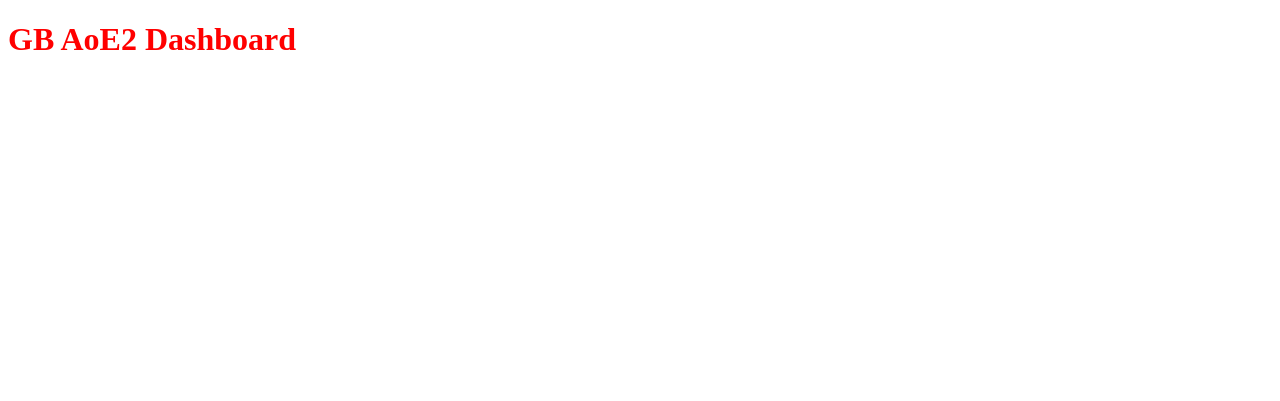
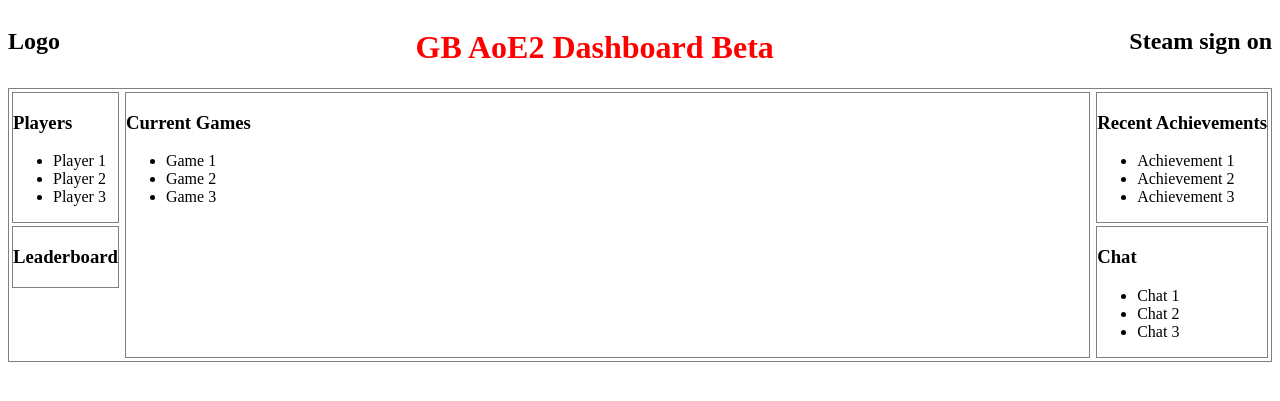
Before and after one commit to sebnaylor/AoE2GB, a PHP site: page / in a window 1280 px wide. Shown: the top 401 px of the page. Run offline with PHP 8.4, Linux system fonts and the light colour scheme.

Commit message:
Added basic html divs and finished the basic leaderboard API request

```diff
--- a/index.html
+++ b/index.html
@@ -10,7 +10,57 @@
   <!-- remove above line when going live -->
 </head>
 <body>
-  <h1>GB AoE2 Dashboard</h1>
+
+  <div class="navbar">
+    <span><h2>Logo</h2></span>
+    <span><h1>GB AoE2 Dashboard Beta</h1></span>
+    <span><h2>Steam sign on</h2></span>
+  </div>
+
+  <div class="container">
+    <div class="lh-side">
+      <div class="players">
+        <h3>Players</h3>
+        <ul>
+          <li>Player 1</li>
+          <li>Player 2</li>
+          <li>Player 3</li>
+        </ul>
+      </div>
+      <div class="leaderboard">
+        <h3>Leaderboard</h3>
+        <ul id="leaderboard-list">
+        </ul>
+      </div>
+    </div>
+    <div class="current-games">
+      <h3>Current Games</h3>
+      <ul>
+        <li>Game 1</li>
+        <li>Game 2</li>
+        <li>Game 3</li>
+      </ul>
+    </div>
+    <div class="rh-side">
+      <div class="recent-achievements">
+        <h3>Recent Achievements</h3>
+        <ul>
+          <li>Achievement 1</li>
+          <li>Achievement 2</li>
+          <li>Achievement 3</li>
+        </ul>
+      </div>
+      <div class="chat">
+        <h3>Chat</h3>
+        <ul>
+          <li>Chat 1</li>
+          <li>Chat 2</li>
+          <li>Chat 3</li>
+        </ul>
+      </div>
+    </div>
+  </div>
+
   <script src="script.js"></script>
 </body>
 </html>
--- a/script.js
+++ b/script.js
@@ -1,45 +1,65 @@
-console.log("Hello From JavaScript!")
 let civs = {}
 // getLeaderboard
 
 // Setting the community steam IDs. Move this to a .env file before going live
-let community = {
-  'Rhea': '76561198259669186',
-  'Crouch': '76561198924852470',
-  'Alfred': '76561198122298655',
-  'Fanjita': 'fanjitatowels',
-  'IamMike_': '76561198313552709',
-  'DanMT': '76561198076329437',
-  'Aten': '76561198113813670',
-  'Tea': '76561198109315523',
-  'Toady': '76561198029951106',
-  'King Boo': 'hrh_king_boo',
-  'Bot Marley': 'xBotMarley',
-  'Hallis': 'Matthew5552',
-  'Steak': '76561198040347770'
-}
+let community = [
+  {name:'Rhea', steam_id:'76561198259669186'},
+  {name:'Crouch', steam_id:'76561198924852470'},
+  {name:'Alfred', steam_id:'76561198122298655'},
+  {name:'Fanjita', steam_id:'76561198001997423'},
+  {name:'IamMike_', steam_id:'76561198313552709'},
+  {name:'DanMT', steam_id:'76561198076329437'},
+  {name:'Aten', steam_id:'76561198113813670'},
+  {name:'Tea', steam_id:'76561198109315523'},
+  {name:'Toady', steam_id:'76561198029951106'},
+  {name:'King Boo', steam_id:'76561198245164292'},
+  {name:'Bot Marley', steam_id:'76561198056640339'},
+  {name:'Hallis', steam_id:'76561198061054857'},
+  {name:'Steak', steam_id:'76561198040347770'}
+]
 // Console log the error if populateCivs doesnt run
-populateCivs().catch( error => {
-  console.log(error.error)
-})
+// populateCivs().catch( error => {
+//   console.log(error.error)
+// })
 
 // Assigning game civs from API to local memory so that I can get the civ name with only a civ ID
 async function populateCivs () {
+  // not sure why I need 2 awaits in the line below. it breaks with just 1
   const response = await (await fetch('https://aoe2.net/api/strings?game=aoe2de&language=en')).json()
   response['civ'].forEach((civ) => {
     civs[civ['id']] = civ['string']
   });
 }
 
-console.log(civs)
-
-getLeaderboard()
+// getLeaderboard().catch( error => {
+//   console.log(error.error)
+// })
 
 async function getLeaderboard () {
-  const response = await (await fetch('https://aoe2.net/api/leaderboard?game=aoe2de&leaderboard_id=3&start=1&count=2')).json()
+  const response = await (await fetch('https://aoe2.net/api/leaderboard?game=aoe2de&leaderboard_id=3&start=1&count=3000')).json()
   let globalLeaderboard = response['leaderboard']
-  let gbLeaderboard = globalLeaderboard.filter(
-    player => player['steam_id'] === "76561198116921964"
-  )
-  console.log(gbLeaderboard)
+  filterCommunity(globalLeaderboard)
 }
+
+// this function wil take the community and a global leaderboard and filter to only show community players
+function filterCommunity (globalLeaderboard) {
+  console.log(globalLeaderboard)
+  console.log('community')
+  console.log(community)
+  const gbLeaderboard = globalLeaderboard.filter((player) => {
+    return community.some((communityPlayer) => {
+      return communityPlayer.steam_id === player.steam_id
+    });
+  });
+  insertPlayersIntoLeaderboard(gbLeaderboard)
+}
+
+function insertPlayersIntoLeaderboard (gbLeaderboard) {
+  gbLeaderboard.forEach((player) => {
+    document.getElementById('leaderboard-list').insertAdjacentHTML("beforeend", `<li> Name: ${player.name} - ${player.rating} </li>`);
+  });
+}
+
+async function getCurrentMatches () {
+  const response = await (await fetch(''))
+}
--- a/style.css
+++ b/style.css
@@ -1,3 +1,45 @@
 h1 {
   color: Red;
 }
+
+.navbar {
+	display: flex;
+	justify-content: space-between;
+}
+
+.container {
+	display: flex;
+	justify-content: space-between;
+	border: 1px solid grey;
+}
+
+.players {
+	border: 1px solid grey;
+	margin: 3px;
+	flex: 1;
+}
+
+.leaderboard {
+	border: 1px solid grey;
+	margin: 3px;
+	flex: 1;
+}
+
+.current-games {
+	border: 1px solid grey;
+	margin: 3px;
+	flex: 1;
+}
+
+.recent-achievements {
+	border: 1px solid grey;
+	margin: 3px;
+	flex: 1;
+}
+
+
+.chat {
+	border: 1px solid grey;
+	margin: 3px;
+	flex: 1;
+}
```
